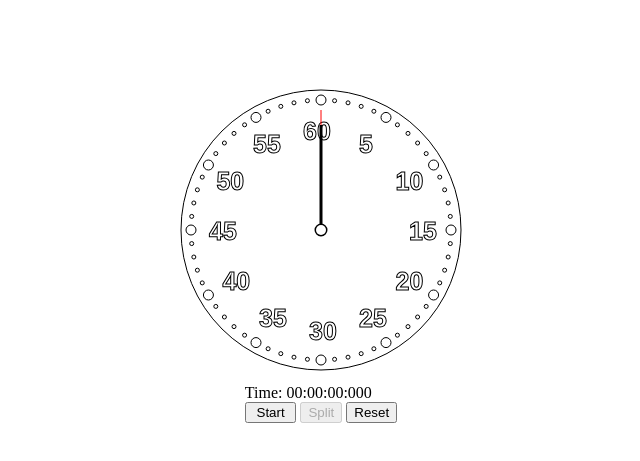
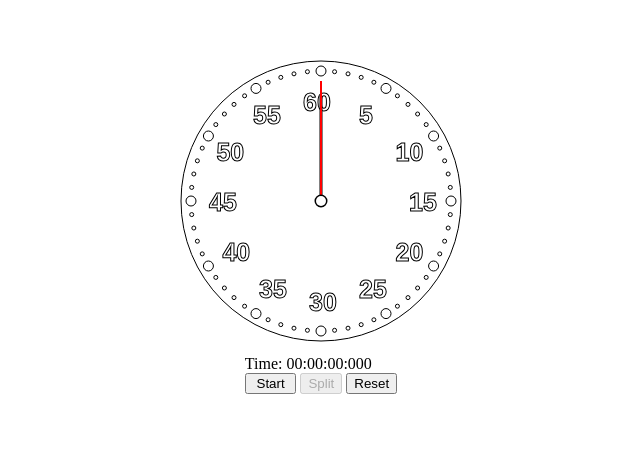
Before and after one commit to AL18/myInternship, a plain HTML site: page stopwatch/index.html in a window 1280 px wide. Shown: the part 149-610 px from the top of the page, without its empty margins (319-959 px from the left). Drawn offline with Linux system fonts and the light colour scheme.

Commit message:
fixed laps and put red arrow over

```diff
--- a/stopwatch/index.js
+++ b/stopwatch/index.js
@@ -186,9 +186,20 @@ function displayDial(min = 0, sec = 0) {
     let t_sec = 6 * sec;
     let t_min = 6 * ( min + ( 1/60 ) * sec );
 
+// Рисуем минуты
+    contextHTML.beginPath();
+    contextHTML.strokeStyle = '#000000';
+    contextHTML.lineWidth = 3;
+    contextHTML.moveTo(xCenterClock, yCenterClock);
+    contextHTML.lineTo(xCenterClock + lengthMinutes * Math.cos (Math.PI / 2 - t_min * ( Math.PI / 180 ) ),
+        yCenterClock - lengthMinutes * Math.sin( Math.PI / 2 - t_min * ( Math.PI/180 ) ) );
+    contextHTML.stroke();
+    contextHTML.closePath();
+
 
 // Рисуем секунды
     contextHTML.beginPath();
+    contextHTML.lineWidth = 2;
     contextHTML.strokeStyle = '#FF0000';
     contextHTML.moveTo(xCenterClock, yCenterClock);
     contextHTML.lineTo( xCenterClock + lengthSeconds * Math.cos( Math.PI / 2 - t_sec * (Math.PI / 180 ) ),
@@ -196,15 +207,7 @@ function displayDial(min = 0, sec = 0) {
     contextHTML.stroke();
     contextHTML.closePath();
 
-// Рисуем минуты
-    contextHTML.beginPath();
-    contextHTML.strokeStyle = '#000000';
-    contextHTML.lineWidth = 3;
-    contextHTML.moveTo(xCenterClock, yCenterClock);
-    contextHTML.lineTo(xCenterClock + lengthMinutes * Math.cos (Math.PI / 2 - t_min * ( Math.PI / 180 ) ),
-    yCenterClock - lengthMinutes * Math.sin( Math.PI / 2 - t_min * ( Math.PI/180 ) ) );
-    contextHTML.stroke();
-    contextHTML.closePath();
+
 
 // Рисуем центр часов
     contextHTML.beginPath();
--- a/stopwatch/stopwatch.css
+++ b/stopwatch/stopwatch.css
@@ -14,4 +14,9 @@
     display: flex;
     flex-direction: column;
     align-items: center;
+    height: 50%;
 }
+
+#split_output {
+    padding-top: 5px;
+}
```
